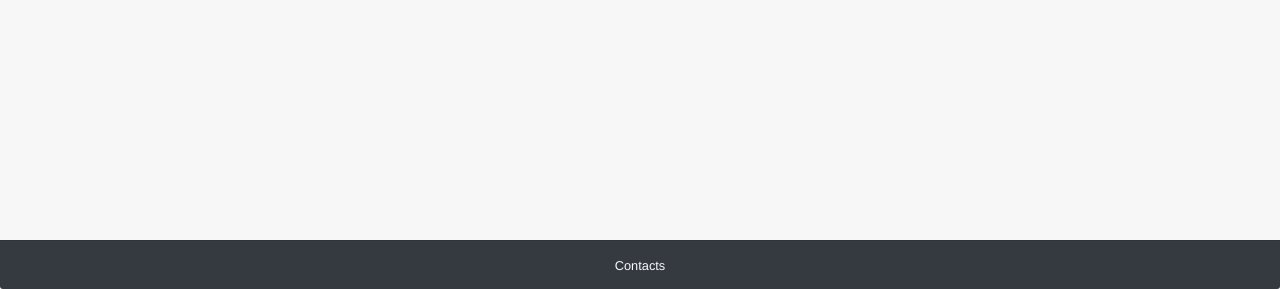
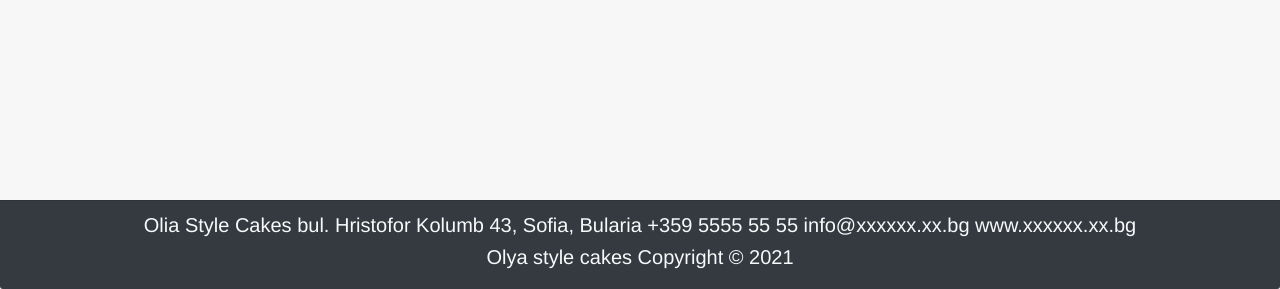
Before and after one commit to olgayordanova/Cake_shop, a Django app: page /auth/sign-up/ in a window 1280 px wide. Shown: the part 511-800 px from the top of the page. Run offline with Django 3.2, Linux system fonts and the light colour scheme; some libraries are stand-ins or nearby versions.

Commit message:
Add files via upload

```diff
--- a/templates/common/footer.html
+++ b/templates/common/footer.html
@@ -1,3 +1,17 @@
 <div class="card-footer navbar-dark bg-dark footer fixed-bottom text-center">
-    <small class="text-light text-center">Contacts</small>
+    <small class="text-light text-center">
+    <h5>
+        Olia Style Cakes
+
+        bul. Hristofor Kolumb 43,
+        Sofia, Bularia
+        +359 5555 55 55
+        info@xxxxxx.xx.bg
+        www.xxxxxx.xx.bg
+
+    </h5>
+    <h5>
+        Olya style cakes Copyright © 2021
+    </h5>
+    </small>
 </div>
```
